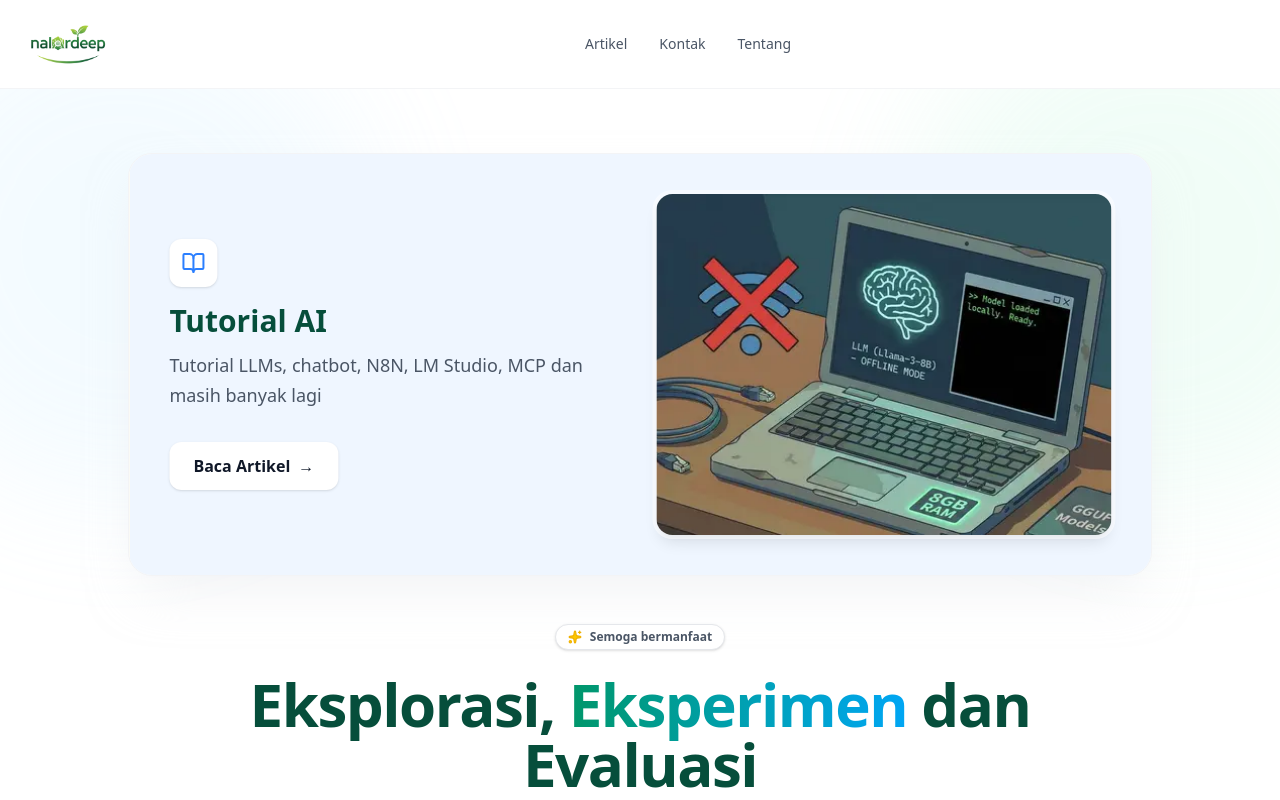
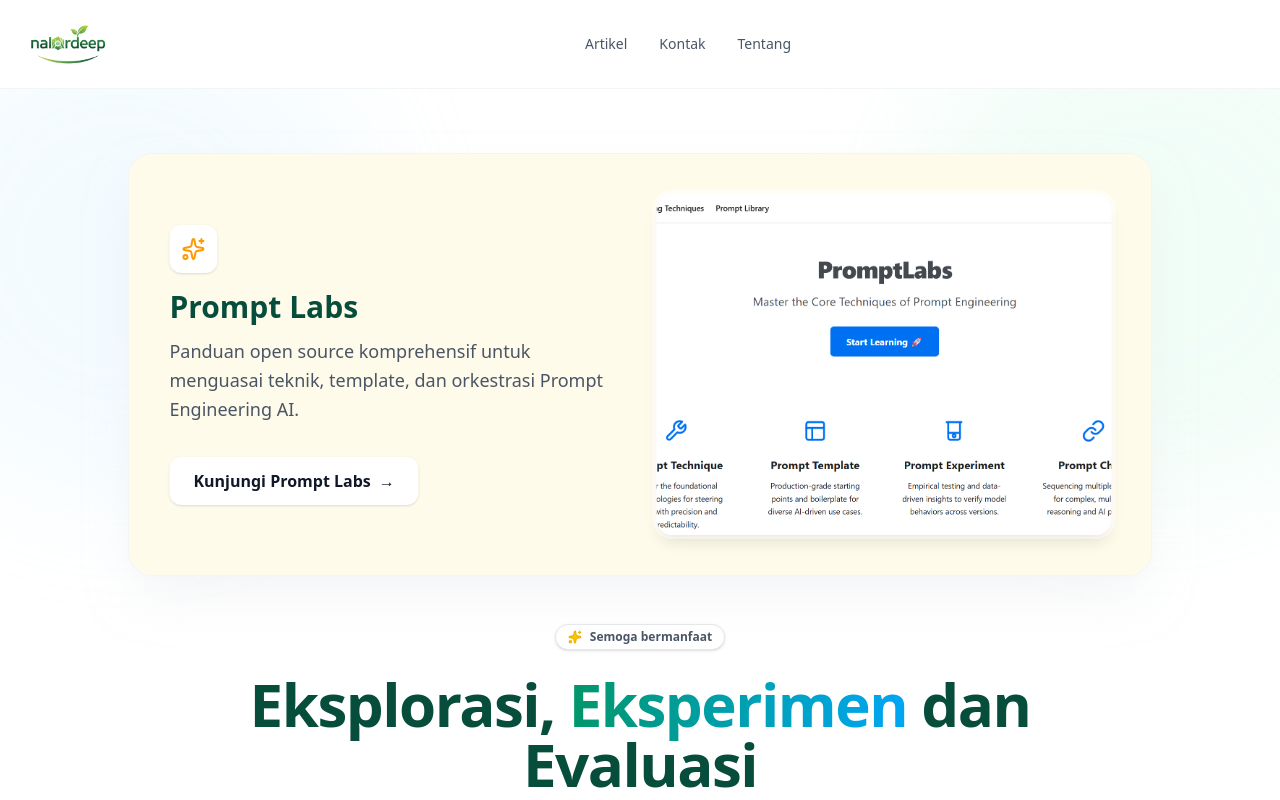
Before and after one commit to nalardeep/nalardeep, a Next.js app: page / in a window 1280 px wide. Shown: the top 800 px of the page. Built offline with nearby package versions, Linux system fonts and the light colour scheme.

Commit message:
refactor: reorder project highlight in hero section for better visibility

```diff
--- a/components/hero.tsx
+++ b/components/hero.tsx
@@ -13,6 +13,17 @@ const Hero = () => {
     // Feature Highlights for Carousel
     const highlights = [
         {
+            type: "Artikel",
+            title: "Tutorial AI",
+            desc: "Tutorial LLMs, chatbot, N8N, LM Studio, MCP dan masih banyak lagi",
+            icon: <BookOpen className="w-6 h-6 text-blue-500" />,
+            action: "Baca Artikel",
+            href: "/articles",
+            bg: "bg-blue-50 border-blue-100",
+            text: "text-blue-700",
+            image: "/assets/blog/cara-menjalankan-llm-di-laptop-kentang/cara-menjalankan-llm-di-laptop-kentang.webp"
+        },
+        {
             type: "Project",
             title: "Prompt Labs",
             desc: "Panduan open source komprehensif untuk menguasai teknik, template, dan orkestrasi Prompt Engineering AI.",
@@ -22,17 +33,6 @@ const Hero = () => {
             bg: "bg-amber-50 border-amber-100",
             text: "text-amber-700",
             image: "/assets/blog/thumb-caresoul/prompt-labs-mockup.png"
-        },
-        {
-            type: "Artikel",
-            title: "Tutorial AI",
-            desc: "Tutorial LLMs, chatbot, N8N, LM Studio, MCP dan masih banyak lagi",
-            icon: <BookOpen className="w-6 h-6 text-blue-500" />,
-            action: "Baca Artikel",
-            href: "/articles",
-            bg: "bg-blue-50 border-blue-100",
-            text: "text-blue-700",
-            image: "/assets/blog/cara-menjalankan-llm-di-laptop-kentang/cara-menjalankan-llm-di-laptop-kentang.webp"
         }
         // ,
         // {
```
